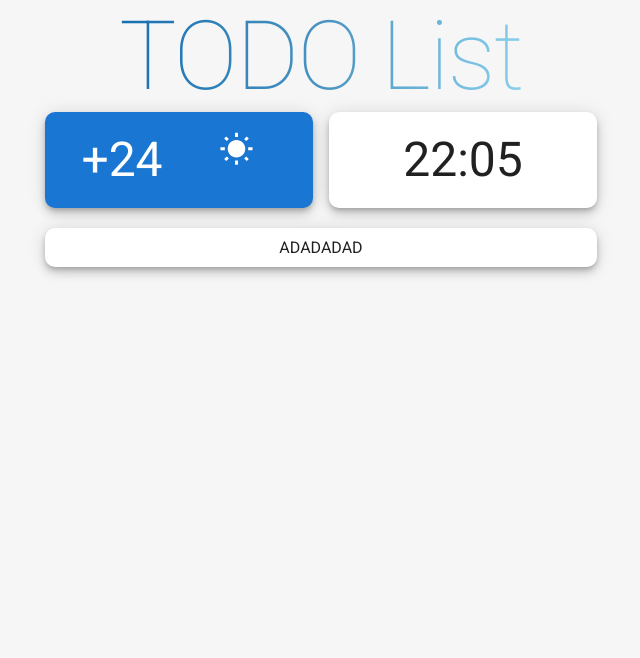
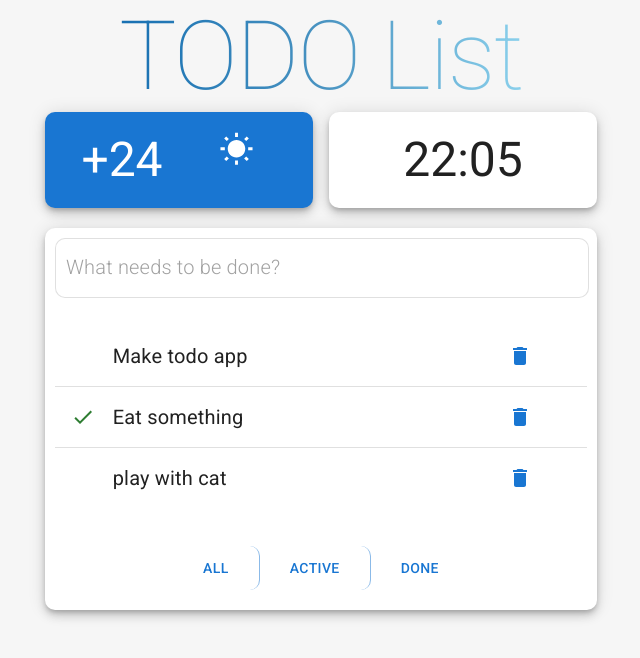
Before and after one commit to railenine/todo-mui5-animations-redux, a React (Create React App) app: page / in a window 1280 px wide. Shown: the top 658 px of the page, without its empty margins (319-959 px from the left). Built offline with nearby package versions, Linux system fonts and the light colour scheme.

Commit message:
design rdy, start realize logic

```diff
--- a/src/components/todoList/ToDoList.js
+++ b/src/components/todoList/ToDoList.js
@@ -2,9 +2,64 @@ import { Container } from "@mui/material";
 import Paper from "@mui/material/Paper";
 import Grid from "@mui/material/Grid";
 import Typography from "@mui/material/Typography";
-import WbSunnyIcon from '@mui/icons-material/WbSunny';
+import List from "@mui/material/List";
+import ListItem from "@mui/material/ListItem";
+import Divider from "@mui/material/Divider";
+import ListItemText from "@mui/material/ListItemText";
+import InputBase from "@mui/material/InputBase";
+import ButtonGroup from "@mui/material/ButtonGroup";
+import Button from "@mui/material/Button";
+import DeleteIcon from '@mui/icons-material/Delete';
+import DoneIcon from '@mui/icons-material/Done';
+import { useSelector } from "react-redux";
+import { Fragment } from "react";
 
 const TodoList = () => {
+
+    const todos = useSelector(state => state.todos);
+
+    console.log(todos)
+
+    const renderTodos = (array) => {
+        const arr = array.map((item, i) => {
+            return (
+                <Fragment key={item.id}>
+                    <ListItem button>
+                        <ListItemText>
+                            <Grid container>
+                                <Grid item xs={1}>
+                                    {item.done ? <DoneIcon  sx={{ color: 'success.main', margin: 'auto auto', position: 'absolute', top: '50%', transform: 'translate(0, -50%)' }}/> : null}
+                                </Grid>
+                                <Grid
+                                    item
+                                    xs={9}
+                                    sx={{
+                                        margin: 'auto auto',
+                                        display: 'flex',
+                                        justifyContent: 'start'
+                                    }}
+                                >
+                                    <Typography sx={{fontSize: '20px'}}>
+                                        {item.description}
+                                    </Typography>
+                                </Grid>
+                                <Grid item xs={2}>
+                                    <Button>
+                                        <DeleteIcon />
+                                    </Button>
+                                </Grid>
+                            </Grid>
+                        </ListItemText>
+                    </ListItem>
+                    {i == (array.length - 1) ? null : <Divider />}
+                </Fragment>
+            )
+        })
+        return arr
+    }
+
+    const elements = renderTodos(todos);
+
     return (
         <Container maxWidth="sm">
             <Paper
@@ -16,7 +71,40 @@ const TodoList = () => {
                     padding: '10px'
                 }}
             >
-                ADADADAD
+                <Paper
+                    component="form"
+                    sx={{
+                        display: 'flex',
+                        alignItems: 'center',
+                        width: '100%',
+                        borderRadius: '10px',
+                        marginBottom: '20px'
+                    }}
+                    variant='outlined'
+                >
+                    <InputBase
+                      sx={{ m: '10px', flex: 1, fontWeight: '300', fontSize: '20px' }}
+                      placeholder="What needs to be done?"
+                    />
+                </Paper>
+                <List  component="nav" aria-label="mailbox folders">
+                    {elements}
+                </List>
+                <ButtonGroup
+                    variant="text"
+                    sx={{
+                        marginTop: '20px',
+                        padding: '10px',
+                        '& .MuiButton-root': {
+                            padding: '10px 30px',
+                            borderRadius: '10px'
+                        }
+                    }}
+                >
+                    <Button>All</Button>
+                    <Button>Active</Button>
+                    <Button>Done</Button>
+                </ButtonGroup>
             </Paper>
         </Container>
     )
--- a/src/reducer.js
+++ b/src/reducer.js
@@ -17,7 +17,7 @@ const initialState = {
         },
         {
             description: 'Eat something',
-            done: false,
+            done: true,
             id: 2
         },
         {
@@ -76,6 +76,7 @@ const reducer = (state = initialState, action) => {
                 ...state,
                 todos: state.todos.map(item => item.id == action.payload ? item.done = true : item.done = false)
             }
+        default: return state
     }
 }
 
```
